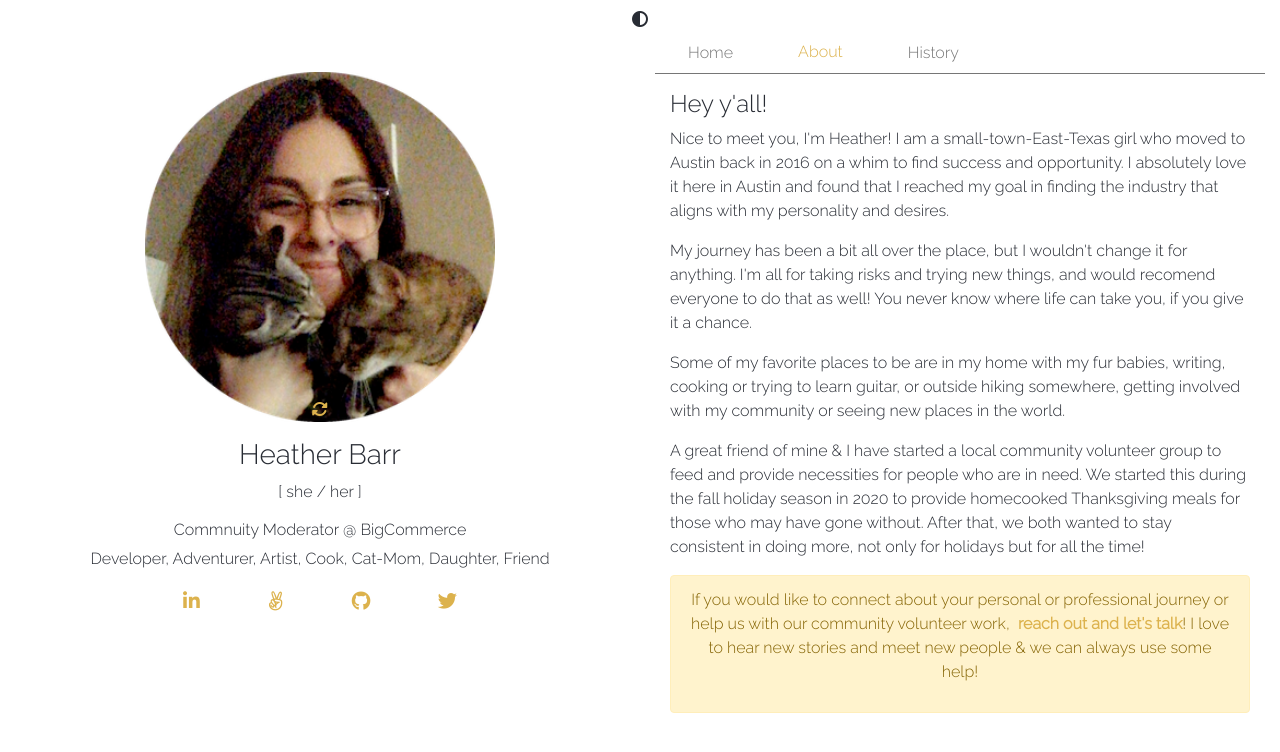
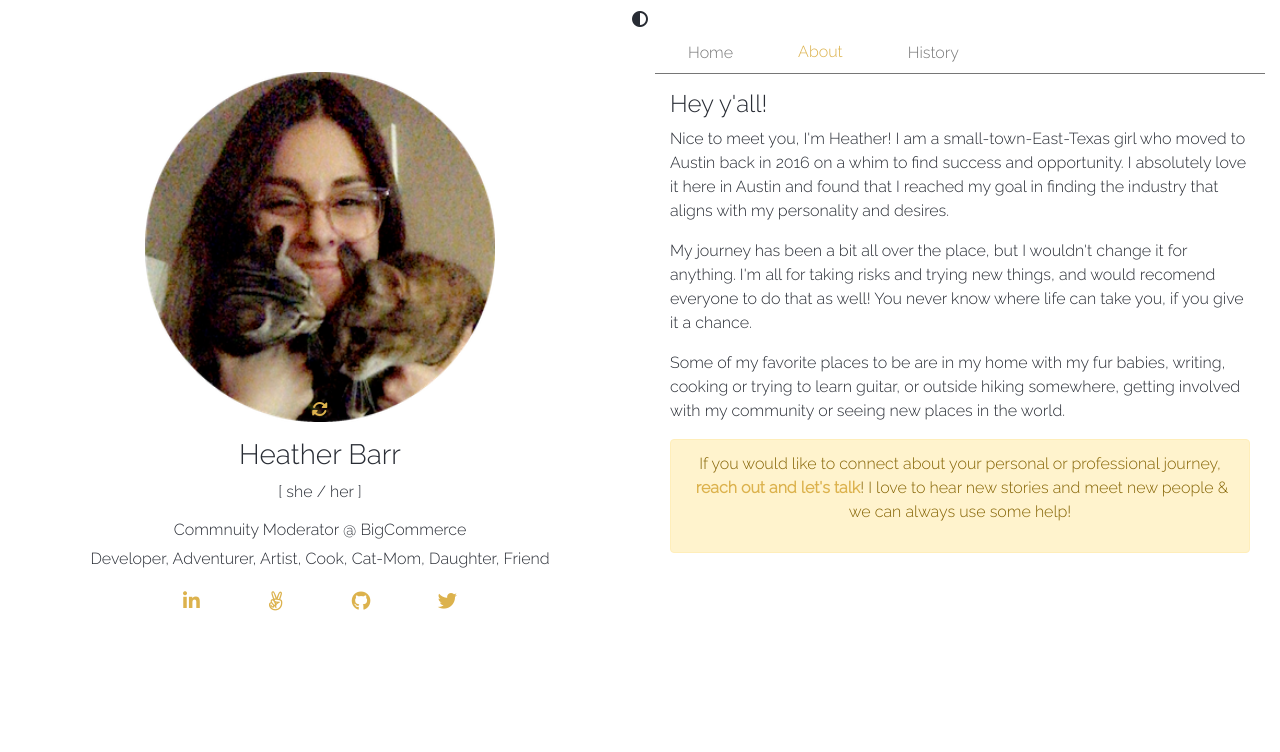
Before and after one commit to hnbarr/heatherbarr, a React (Create React App) app: page /About in a window 1280 px wide. Shown: the top 752 px of the page. Built offline with nearby package versions, Linux system fonts and the light colour scheme.

Commit message:
hiding text until finished

```diff
--- a/src/components/About.js
+++ b/src/components/About.js
@@ -21,14 +21,14 @@ export default class About extends Component {
                             hiking somewhere, getting involved with my community or seeing new places in the world.
                         </p>
                         <p>
-                            A great friend of mine & I have started a local community volunteer group to feed and provide necessities for people who are in need.
+                            {/* A great friend of mine & I have started a local community volunteer group to feed and provide necessities for people who are in need.
                             We started this during the fall holiday season in 2020 to provide homecooked Thanksgiving meals for those who may have gone without. After that,
-                            we both wanted to stay consistent in doing more, not only for holidays but for all the time!
+                            we both wanted to stay consistent in doing more, not only for holidays but for all the time!  */}
                             {/* <br /> */}
                             {/* For more information on our goals and actions, <Link to="www.google.com" className="siteLink" target="_blank">check out our site!</Link> */}
                         </p>
                         <section className="alert alert-warning">
-                            <p className="text-center">If you would like to connect about your personal or professional journey or help us with our community volunteer work,
+                            <p className="text-center">If you would like to connect about your personal or professional journey,
                             &nbsp;<a className="siteLink" href="mailTo:hnbarr94@gmail.com?subject=Reaching out from your site to connect!"><b>reach out and let's talk</b></a>! I love to hear new stories and meet new people & we can always use some help!
                             </p>
                             {/* <hr /> */}
```
